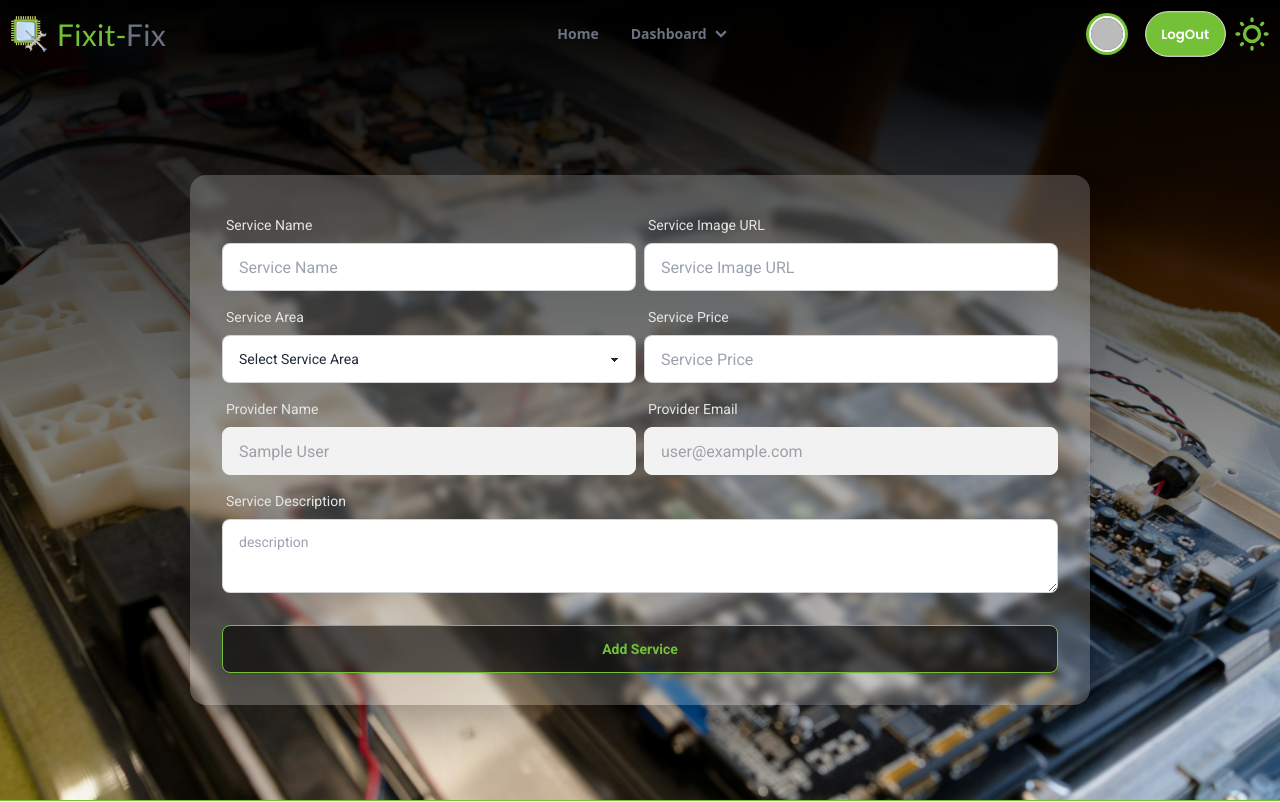
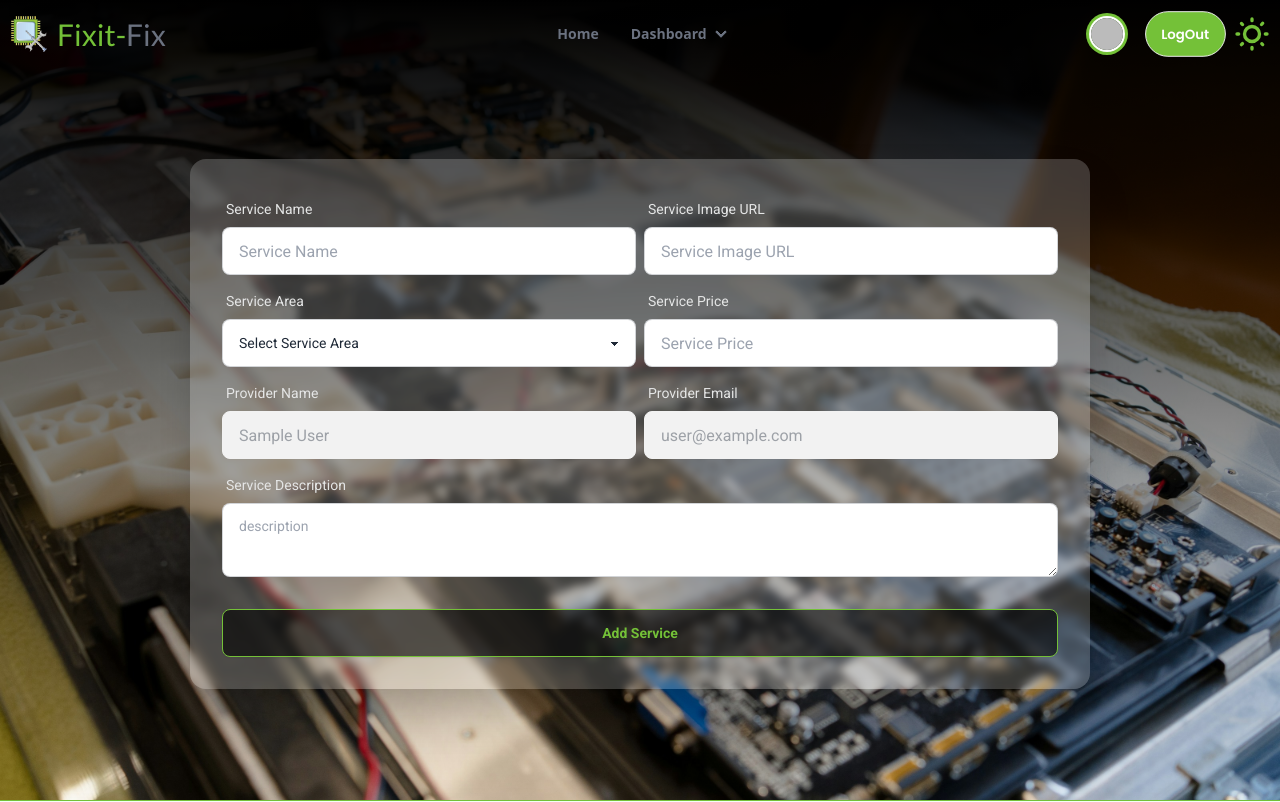
Before and after one commit to Rafidul01/fixit-fix-client, a React (Vite) app: page /addService in a window 1280 px wide. Shown: the top 802 px of the page. Built offline with nearby package versions, Linux system fonts and the light colour scheme; no server answers; sample sign-in values are in the browser's storage.

Commit message:
small bug fixed

```diff
--- a/src/pages/AddService/AddService.jsx
+++ b/src/pages/AddService/AddService.jsx
@@ -37,7 +37,7 @@ const AddService = () => {
     });
   };
   return (
-    <div className="font-roboto ">
+    <div className="font-roboto">
       <Helmet>
         <title>Add Service | Fixi-Fix</title>
       </Helmet>
@@ -49,7 +49,7 @@ const AddService = () => {
           backgroundPosition: "center",
         }}
       >
-        <div className="mt-[75px] md:mt-[80px] lg:mt-[80px">
+        <div className="mt-[75px] md:mt-[80px] lg:mt-[80px] mb-8">
           <div className="card shrink-0 w-[300px] md:w-[700px] lg:w-[900px] h-full shadow-2xl backdrop-blur-sm bg-white/20 mx-auto">
             <form className="card-body" onSubmit={handleSubmit}>
               {/* row 1 */}
```
